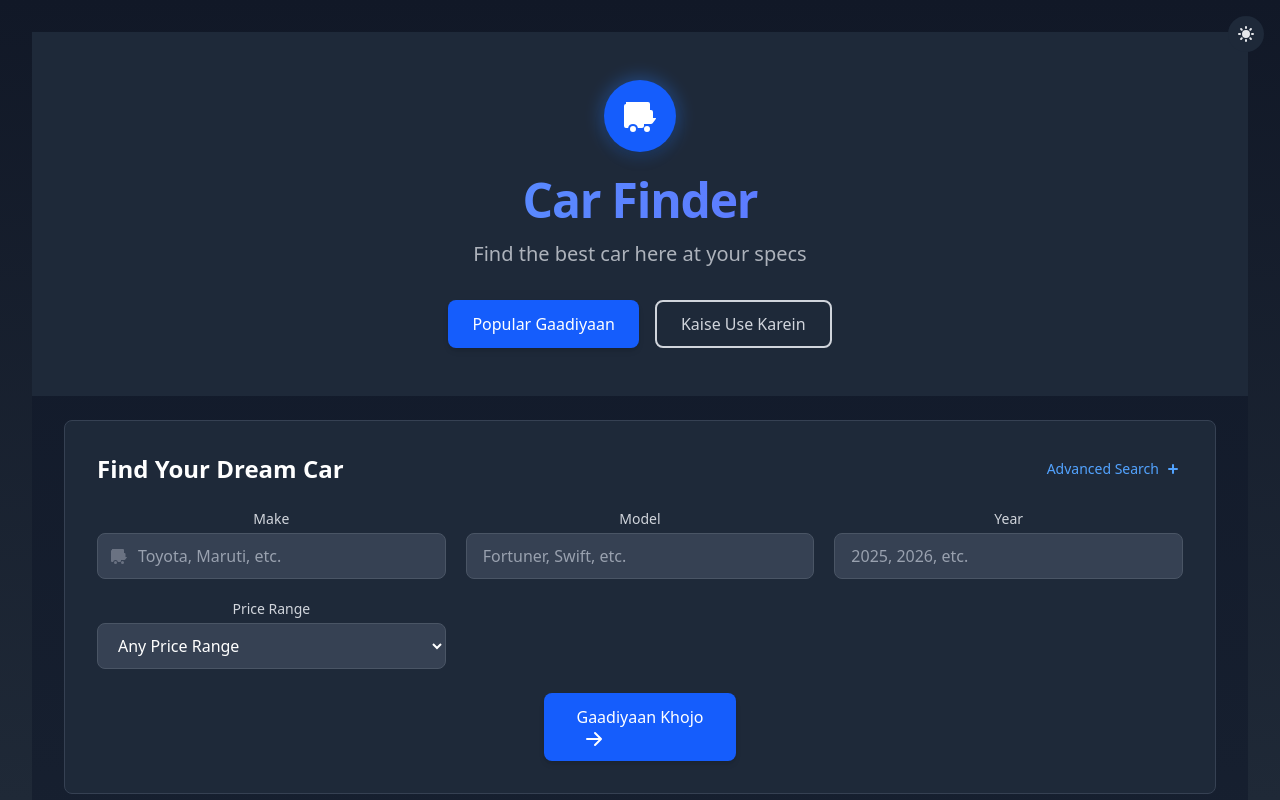
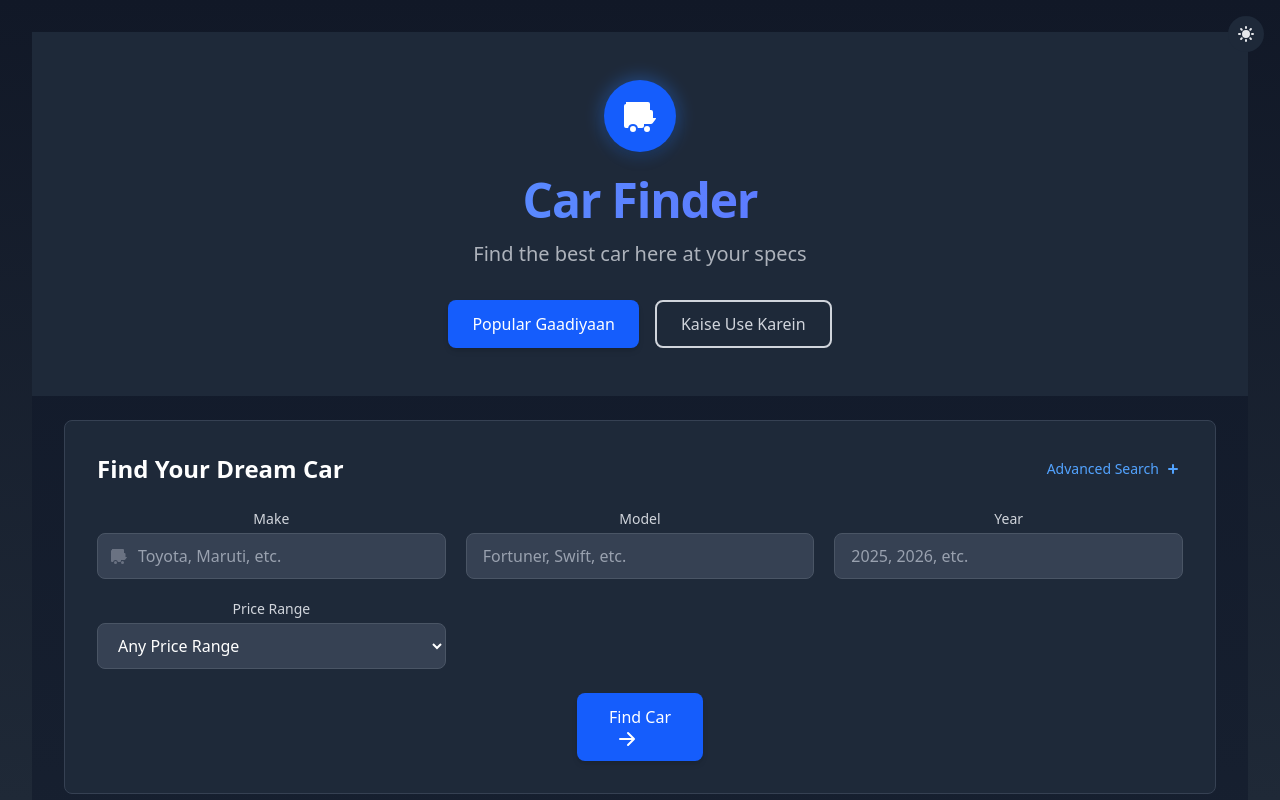
Before and after one commit to inspiredrishabh/carFinder, a React (Vite) app: page / in a window 1280 px wide. Shown: the top 800 px of the page. Built offline with nearby package versions, Linux system fonts and the light colour scheme.

Commit message:
formSearchOptionDone

```diff
--- a/src/components/features/search/SearchForm.jsx
+++ b/src/components/features/search/SearchForm.jsx
@@ -239,7 +239,7 @@ const SearchForm = ({ onSearch, isSearching, initialValues }) => {
                 </span>
               ) : (
                 <>
-                  Gaadiyaan Khojo
+                  Find Car
                   <svg
                     className="w-5 h-5 ml-2 -mr-1"
                     fill="currentColor"
```
